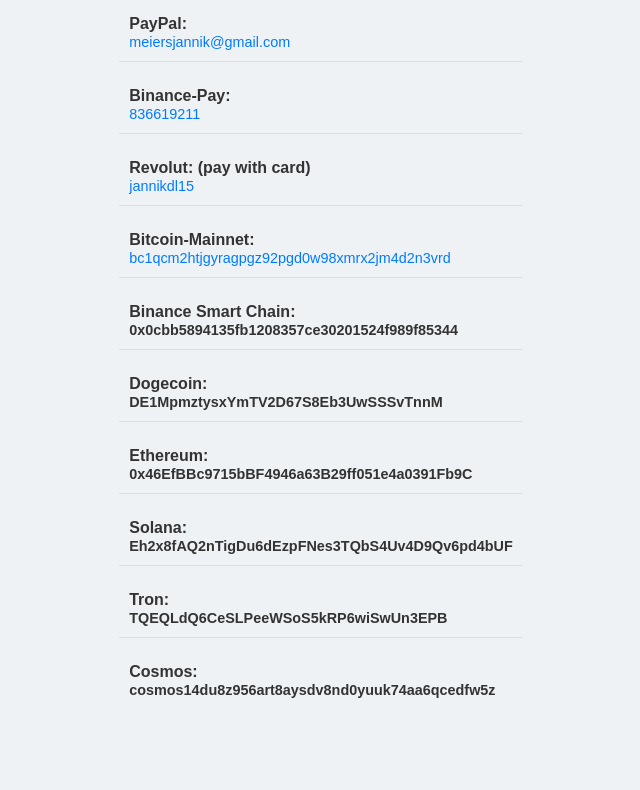
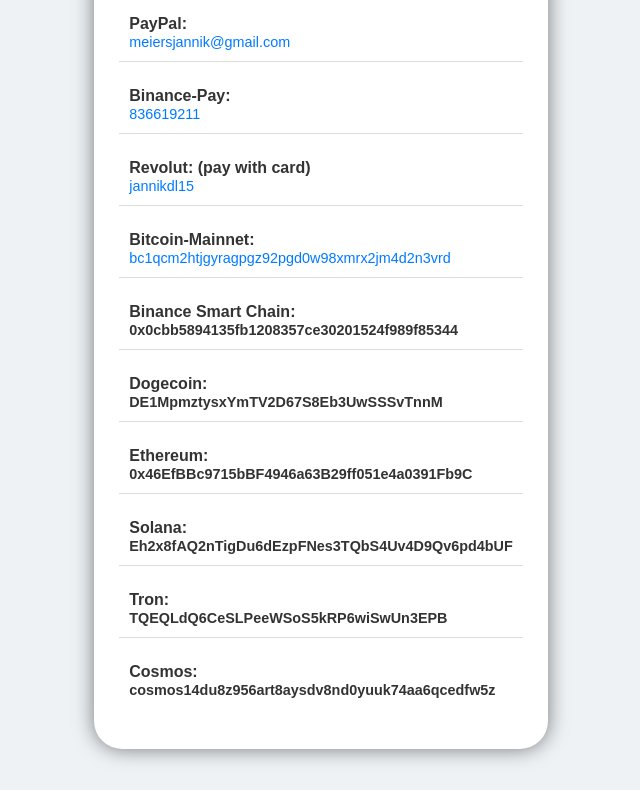
Before and after one commit to jannikm00/jannikm00.github.io, a plain HTML site: page pay.html in a window 1280 px wide. Shown: the part 155-945 px from the top of the page, without its empty margins (319-959 px from the left). Drawn offline with Linux system fonts and the light colour scheme.

Commit message:
Update pay.html

```diff
--- a/pay.html
+++ b/pay.html
@@ -14,6 +14,14 @@
             height: 120vh;
             margin: 0;
             position: relative;
+        }
+        .container {
+            max-width: 800px;
+            margin: 20px;
+            padding: 25px;
+            background-color: #fff;
+            border-radius: 28px;
+            box-shadow: 0 0 20px rgba(0, 0, 0, 0.5);
         }
         h1 {
             text-align: center;
```
